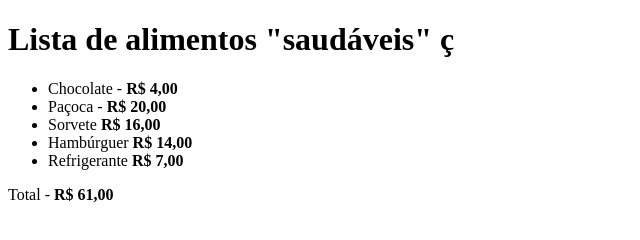
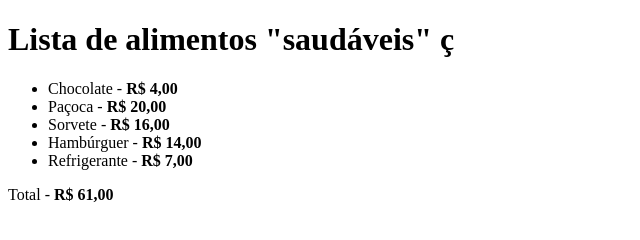
Before and after one commit to Regis-Castro/desafios-html-css-basico, a plain HTML site: page desafio-1/index.html in a window 1280 px wide. Shown: the full height of the page, 0-640 px from the left. Drawn offline with Linux system fonts and the light colour scheme.

```diff
--- a/desafio-1/index.html
+++ b/desafio-1/index.html
@@ -12,9 +12,9 @@
   <ul>
     <li>Chocolate - <b>R$ 4,00</b></li>
     <li>Paçoca - <b>R$ 20,00</b></li>
-    <li>Sorvete <b>R$ 16,00</b></li>
-    <li>Hambúrguer <b>R$ 14,00</b></li>
-    <li>Refrigerante <b>R$ 7,00</b></li>
+    <li>Sorvete - <b>R$ 16,00</b></li>
+    <li>Hambúrguer - <b>R$ 14,00</b></li>
+    <li>Refrigerante - <b>R$ 7,00</b></li>
   </ul>
 
  <p>Total - <b>R$ 61,00</b></p>
```
